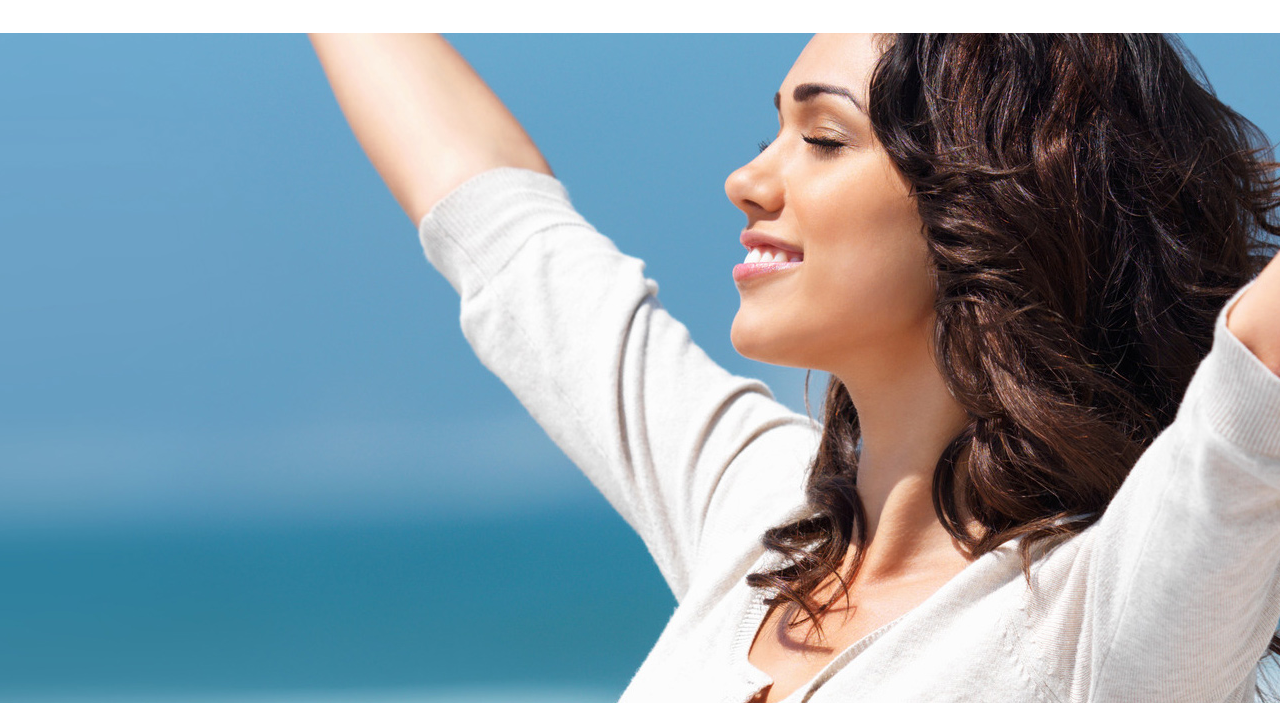
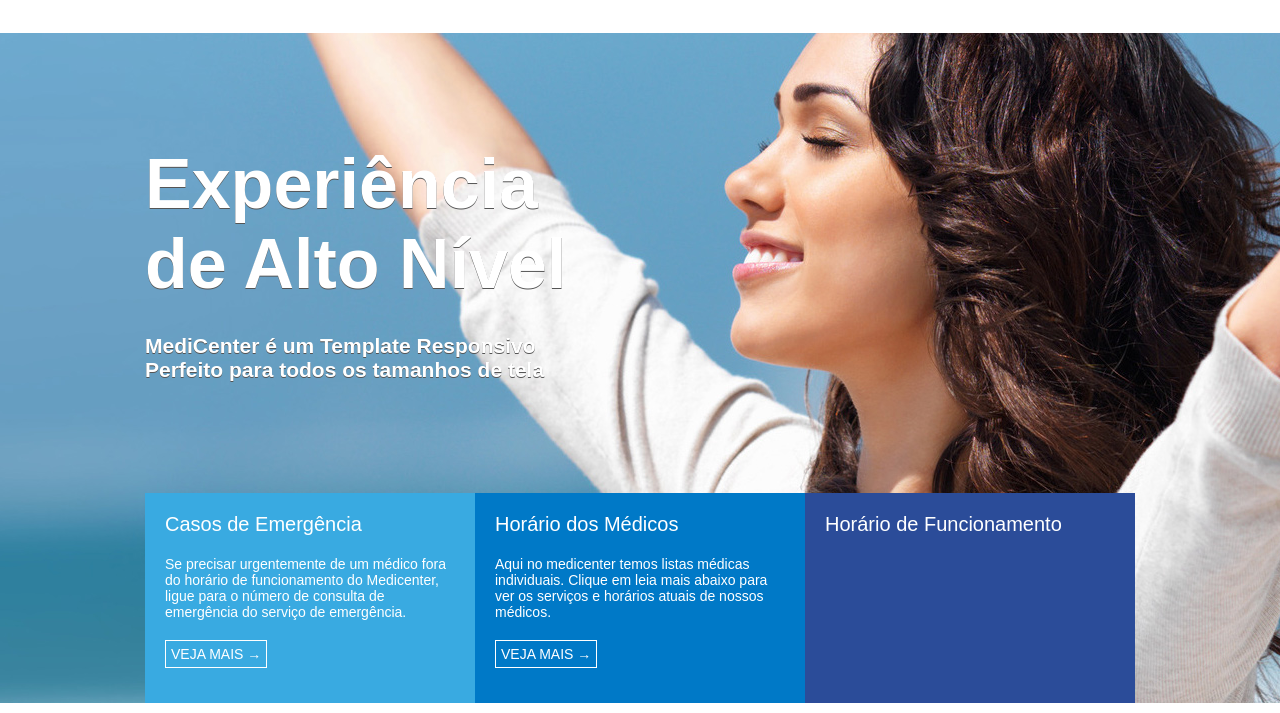
Before and after one commit to arturrsilveira/MediCenter, a plain HTML site: page index.html in a window 1280 px wide. Shown: the part 87-800 px from the top of the page. Drawn offline with Linux system fonts and the light colour scheme.

Commit message:
Criando o Banner

```diff
--- a/assets/css/template.css
+++ b/assets/css/template.css
@@ -1,3 +1,7 @@
+* {
+  font-family: Arial, Helvetica, sans-serif;
+}
+
 body {
   margin:0;
   padding:0;
@@ -47,8 +51,85 @@ nav .active a, nav a:hover {
 
 #banner {
   display: flex;
+  justify-content: center;
   background-image:url(../images/img1.png);
   background-position: center;
   background-size: cover;
   height:670px;
 }
+
+.column {
+  flex-direction: column;
+}
+
+.banner_headline {
+  flex: 1;
+  display: flex;
+  flex-direction: column;
+  justify-content: center;
+  max-width: 450px;
+}
+
+.banner_headline h1 {
+  color: #fff;
+  font-family: Arial, Helvetica, sans-serif;
+  font-size: 70px;
+  text-shadow: 0px 1px 0px #555;
+  margin: 0;
+  padding: 0;
+}
+
+.banner_headline h2{
+  color: #fff;
+  font-family: Arial, Helvetica, sans-serif;
+  font-size: 21px;
+  text-shadow: 0px 1px 0px #555;
+  margin: 0;
+  padding: 0;
+  margin-top: 30px;
+}
+
+.banner_options {
+  height: 210px;
+  display: flex;
+}
+
+.banner1,
+.banner2,
+.banner3 {
+  flex: 1;
+  padding: 20px;
+  color: #fff;
+}
+
+.banner1 {
+  background-color: #39aae1;
+}
+
+.banner2 {
+  background-color: #0079c7;
+}
+
+.banner3 {
+  background-color: #2b4c99;
+}
+
+.banner_title {
+  font-size: 20px;
+}
+
+.banner_desc {
+  font-size: 14px;
+  margin-top: 20px;
+  margin-bottom: 20px;
+}
+
+.banner_options a {
+  display: inline-block;
+  border: 1px solid #fff;
+  padding: 5px;
+  color: #fff;
+  font-size: 14px;
+  text-decoration: none;
+  text-transform: uppercase;
+}
--- a/index.html
+++ b/index.html
@@ -30,8 +30,38 @@
     </div>
   </div>
   <section id="banner">
+    <div class="container column">
+      <div class="banner_headline">
+        <h1>Experiência de Alto Nível</h1>
+        <h2>MediCenter é um Template Responsivo
+          Perfeito para todos os tamanhos de tela</h2>
+      </div>
+      <div class="banner_options">
+        <div class="banner1">
+          <div class="banner_title">Casos de Emergência</div>
+          <div class="banner_desc">Se precisar urgentemente de um médico
+            fora do horário de funcionamento do Medicenter,
+            ligue para o número de consulta de emergência
+            do serviço de emergência.
+          </div>
+          <a href="">Veja mais &#8594</a>
+        </div>
+        <div class="banner2">
+          <div class="banner_title">Horário dos Médicos</div>
+          <div class="banner_desc">Aqui no medicenter temos listas médicas
+            individuais. Clique em leia mais abaixo para ver os serviços e
+            horários atuais de nossos médicos.
+          </div>
+          <a href="">Veja mais &#8594</a>
+        </div>
+        <div class="banner3">
+          <div class="banner_title">Horário de Funcionamento</div>
+          <div class="banner_desc"></div>
+        </div>
 
+        </div>
+      </div>
+    </div>
   </section>
- </body>
-
+</body>
 </html>
```
